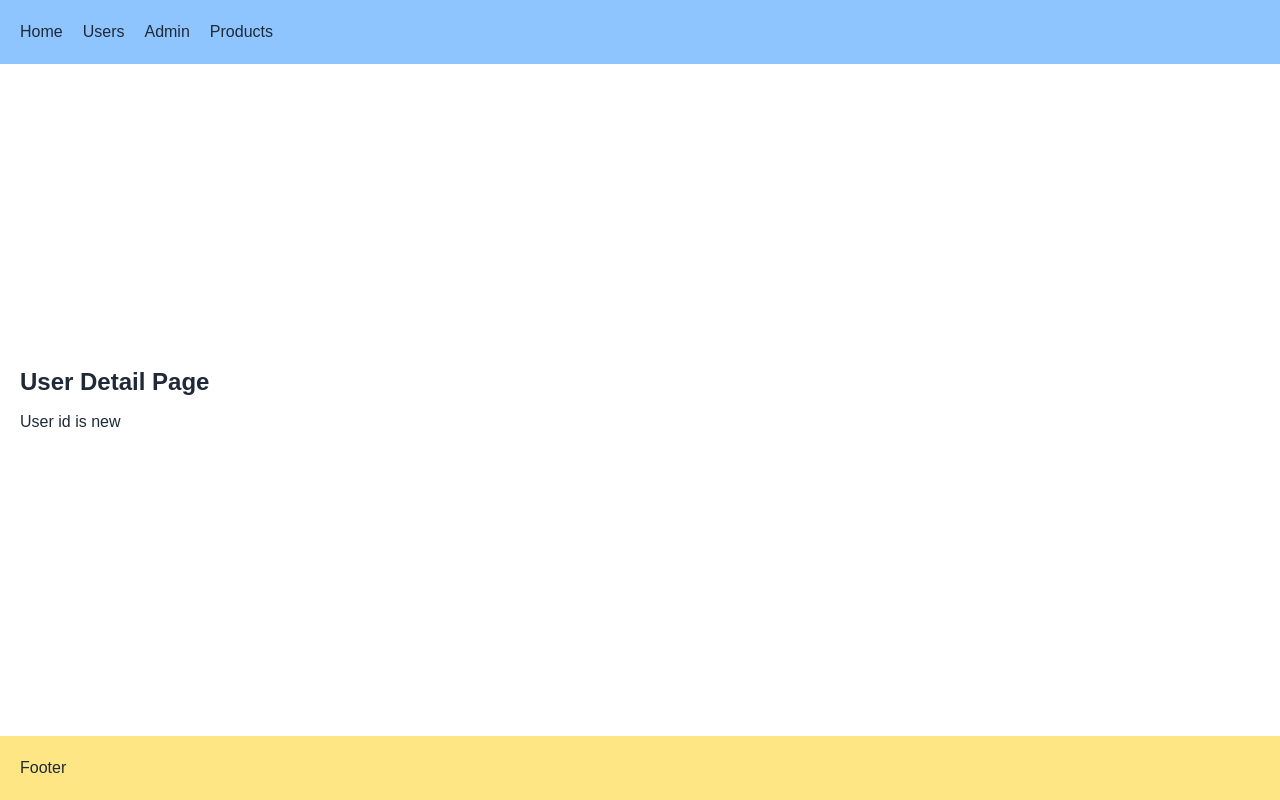
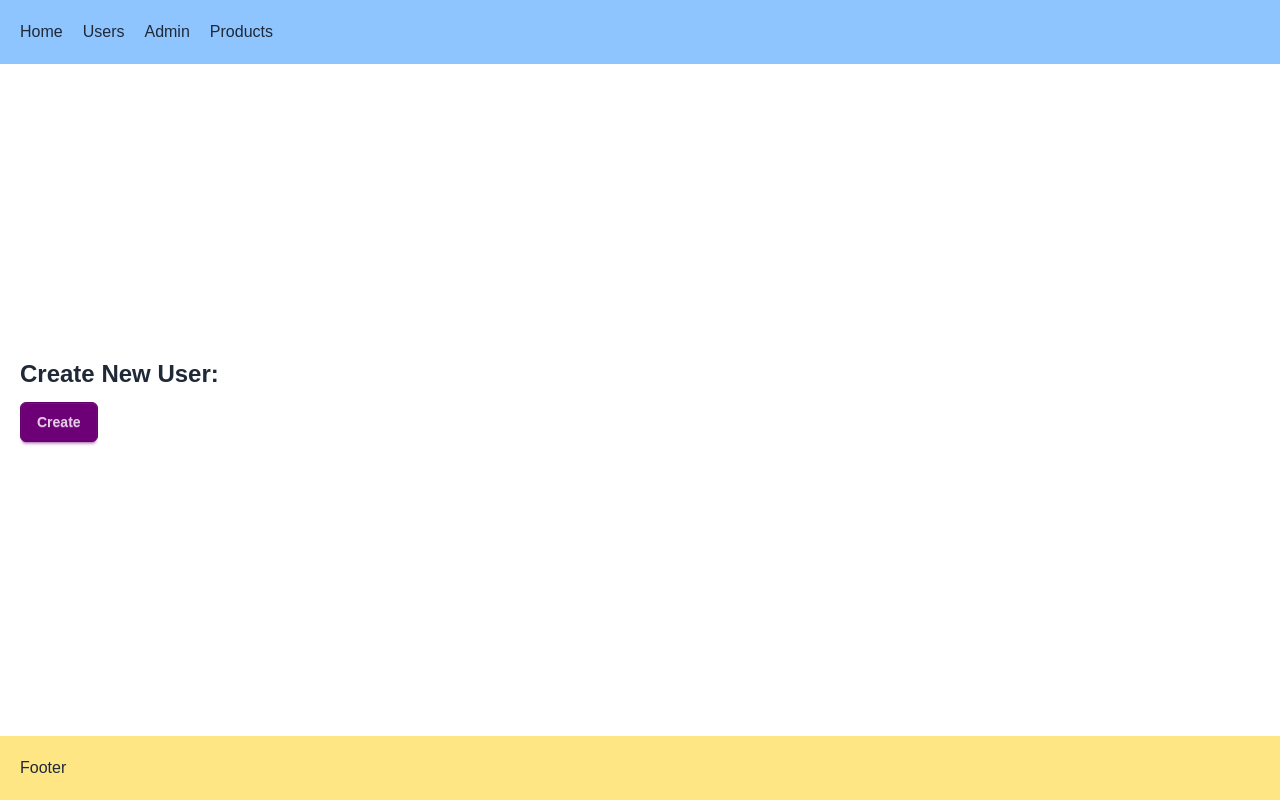
Before and after one commit to Hamed1999/next-app, a Next.js app: page /users/new in a window 1280 px wide. Built offline with nearby package versions, Linux system fonts and the light colour scheme.

Commit message:
Use progmatic navigtion

```diff
--- /dev/null
+++ b/app/users/new/page.tsx
@@ -0,0 +1,20 @@
+"use client";
+
+import { useRouter } from "next/navigation";
+
+const NewUserPage = () => {
+  const router = useRouter();
+  return (
+    <>
+      <h1>Create New User:</h1>
+      <button
+        className="btn btn-primary rounded-md"
+        onClick={() => router.back()}
+      >
+        Create
+      </button>
+    </>
+  );
+};
+
+export default NewUserPage;
--- a/app/users/page.tsx
+++ b/app/users/page.tsx
@@ -10,6 +10,9 @@
   return (
     <>
       <h1>Users Page</h1>
+      <Link href="/users/new" className="btn btn-soft mb-3 rounded-md">
+        NEW USER
+      </Link>
       <UserTable sortOrder={sortOrder} />
       <Link href="../">Home Page</Link>
     </>
```
